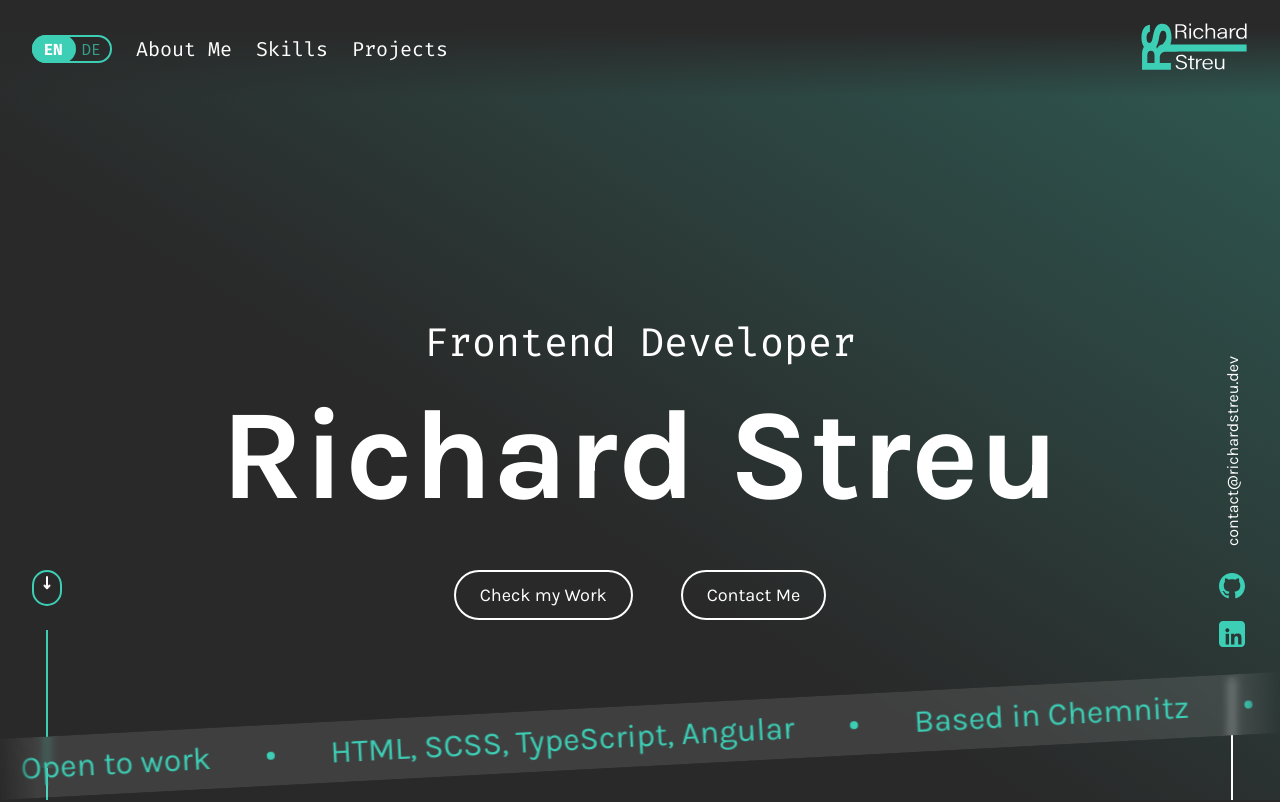
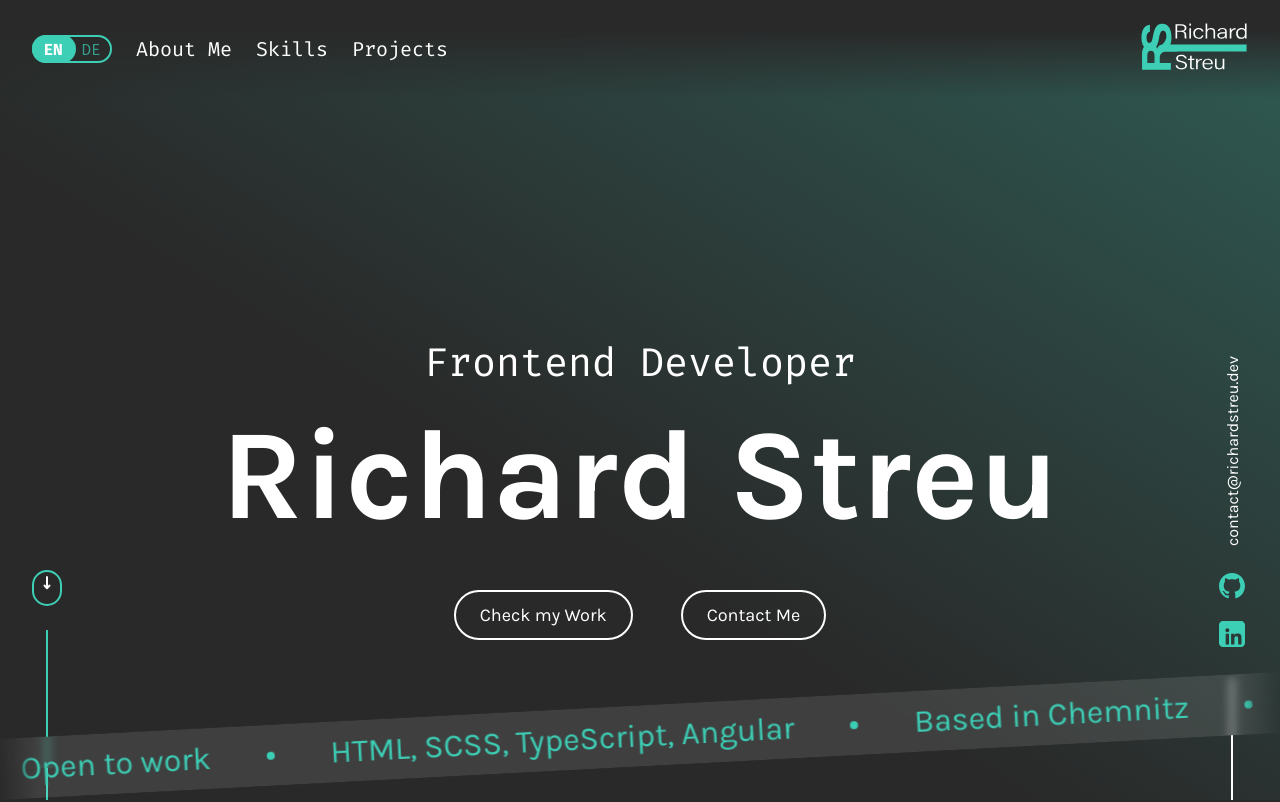
Before and after one commit to RichardStreu/portfolioAngular, an Angular app: page / in a window 1280 px wide. Shown: the top 802 px of the page. Built offline with nearby package versions, Linux system fonts and the light colour scheme.

Commit message:
feat: add fixed header styling and adjust layout for improved visibility

```diff
--- a/src/app/landing-page/sections/a-hero/a-hero.component.html
+++ b/src/app/landing-page/sections/a-hero/a-hero.component.html
@@ -1,5 +1,5 @@
 <section class="heroSection">
-  <app-header></app-header>
+  <app-header id="header"></app-header>
   <div class="contentWrapper">
     <app-arrow-left class="arrowLeft"></app-arrow-left>
     <div class="nameContainer">
--- a/src/app/landing-page/sections/a-hero/a-hero.component.scss
+++ b/src/app/landing-page/sections/a-hero/a-hero.component.scss
@@ -1,4 +1,15 @@
 @import "../../../../styles.scss";
+
+#header {
+  position: fixed;
+  width: 100%;
+  z-index: 3000;
+  top: 0;
+}
+
+.headerHidden {
+  transform: translateY(-100%);
+}
 
 .heroSection {
   background: linear-gradient(
@@ -9,6 +20,7 @@
   height: 100dvh;
   position: relative;
   overflow: hidden;
+  padding-top: 98px;
 
   .contentWrapper {
     position: relative;
@@ -48,7 +60,7 @@
       padding-top: 20dvh;
 
       @media (max-height: 900px ) {
-        padding-top: 5dvh;
+        padding-top: 10dvh;
       }
 
       .job {
--- a/src/app/landing-page/sections/a-hero/a-hero.component.ts
+++ b/src/app/landing-page/sections/a-hero/a-hero.component.ts
@@ -5,6 +5,7 @@ import { ArrowRightComponent } from './arrow-right/arrow-right.component';
 import { SlideButtonComponent } from '../../../components/slide-button/slide-button.component';
 import { SlideBarComponent } from '../../../components/slide-bar/slide-bar.component';
 import { LanguageService } from '../../../services/language.service';
+import { CommonModule } from '@angular/common';
 
 @Component({
   selector: 'app-a-hero',
@@ -15,6 +16,7 @@ import { LanguageService } from '../../../services/language.service';
     ArrowRightComponent,
     SlideButtonComponent,
     SlideBarComponent,
+    CommonModule
   ],
   templateUrl: './a-hero.component.html',
   styleUrl: './a-hero.component.scss',
```
